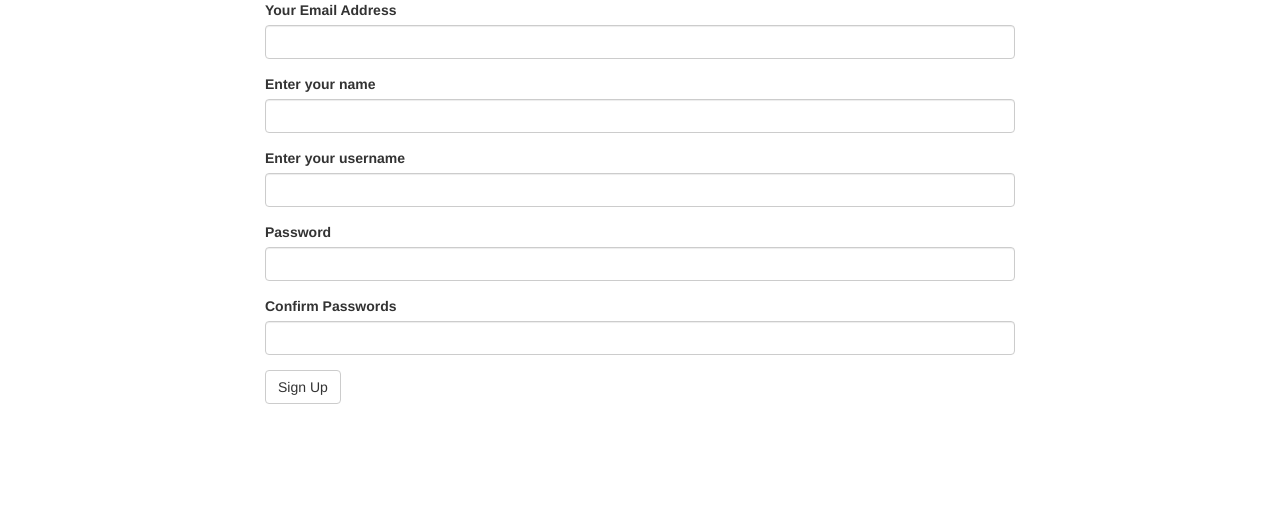
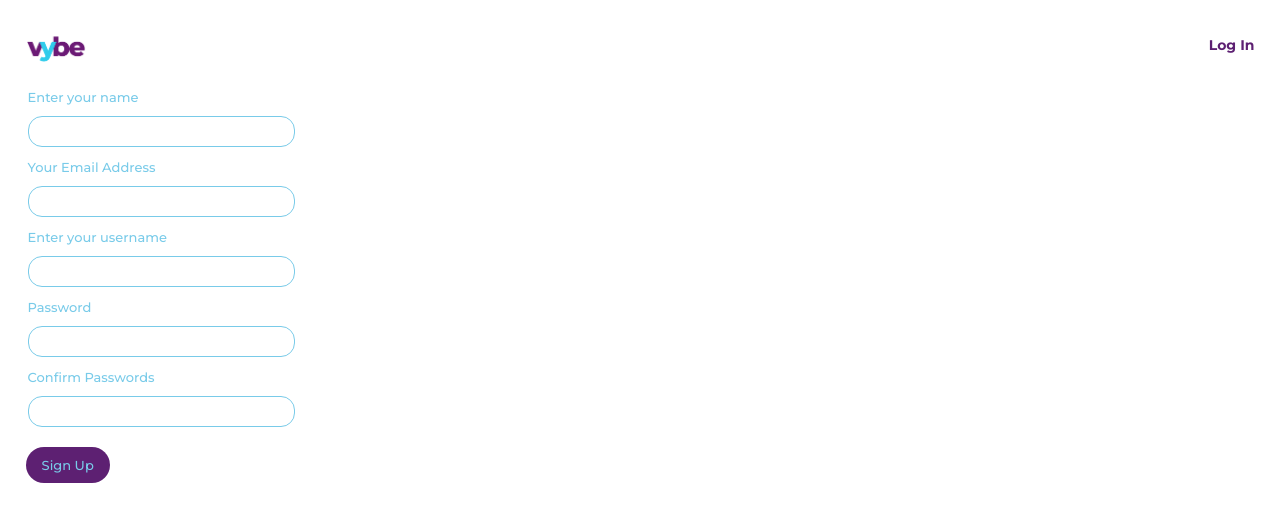
Before and after one commit to tc-mwangi/land-repo, a Flask app: page /authenticate/register in a window 1280 px wide. Shown: the top 522 px of the page. Run offline with Flask 2, Linux system fonts and the light colour scheme; some libraries are stand-ins or nearby versions.

Commit message:
restyle the registration page

```diff
--- a/app/assets/style.scss
+++ b/app/assets/style.scss
@@ -4,6 +4,8 @@ $main: #5d2072;
 $first-light: #79cbe9;
 $second-light: #f7f421;
 $second-dark: #f7f421;
+
+$page-margin: 1.5% 2%;
 
 @mixin font($color: $first-light,$weight: 500,$size: 14px,$family: $fonts) {
    font-family: $family;
@@ -67,7 +69,7 @@ ul li {
 }
 
 header {
-   margin: 1.5% 2%;
+   margin: $page-margin;
 }
 
 .header-text {
@@ -107,3 +109,34 @@ header {
    border-radius: 20px;
    font-weight: 600;
 }
+
+.form-page {
+   margin: $page-margin;
+}
+
+fieldset {
+   border: none;
+   padding: 0;
+}
+
+.form {
+   label {
+      @include font($first-light,500,13px);
+      margin: 4px 0;
+   }
+
+   .input {
+      margin: 10px 0;
+      border: 1px solid $first-light;
+      background: transparent;
+      padding: 7px 10px;
+      width: 20%;
+      border-radius: 14px;
+   }
+
+   .main-btn {
+      margin: 10px 0;
+      background-color: $main;
+      @include font($first-light,500,13px);
+   }
+}
--- a/app/static/css/style.css
+++ b/app/static/css/style.css
@@ -104,4 +104,39 @@ header {
   border-radius: 20px;
   font-weight: 600;
 }
+
+.form-page {
+  margin: 1.5% 2%;
+}
+
+fieldset {
+  border: none;
+  padding: 0;
+}
+
+.form label {
+  font-family: "Montserrat", sans-serif;
+  color: #79cbe9;
+  font-weight: 500;
+  font-size: 13px;
+  margin: 4px 0;
+}
+
+.form .input {
+  margin: 10px 0;
+  border: 1px solid #79cbe9;
+  background: transparent;
+  padding: 7px 10px;
+  width: 20%;
+  border-radius: 14px;
+}
+
+.form .main-btn {
+  margin: 10px 0;
+  background-color: #5d2072;
+  font-family: "Montserrat", sans-serif;
+  color: #79cbe9;
+  font-weight: 500;
+  font-size: 13px;
+}
 /*# sourceMappingURL=style.css.map */
--- a/app/templates/auth/register.html
+++ b/app/templates/auth/register.html
@@ -1,17 +1,44 @@
-{% extends 'base.html'%}
-{% import 'bootstrap/wtf.html' as wtf%}
+{% extends 'layout.html' %}
 
 {% block content %}
-<div class="container">
-<div class="row">
-<div class="col-md-2"> </div>
-<div class="col-md-8">
 
-{{wtf.quick_form(registration_form)}}
+   <div class="form-page">
+      {% include "nav.html" %}
 
-</div>
-<div class="col-md-2"></div>
-</div>
-</div>
+      <div class="form">
+         <form method='POST' action="">
+            {{ registration_form.hidden_tag() }}
+            <fieldset>
+               <div>
+                  {{ registration_form.name.label(class="") }}<br>
+                  {{ registration_form.name(class="input") }}
+               </div>
+               <div>
+                  {{ registration_form.email.label(class="") }}<br>
+                  {{ registration_form.email(class="input") }}
+               </div>
+               <div>
+                  {{ registration_form.username.label(class="") }}<br>
+                  {{ registration_form.username(class="input") }}
+               </div>
+               <div>
+                  {{ registration_form.password.label(class="") }}<br>
+                  {{ registration_form.password(class="input") }}
+               </div>
+               <div>
+                  {{ registration_form.password_confirm.label(class="") }}<br>
+                  {{ registration_form.password_confirm(class="input") }}
+               </div>
+            </fieldset>
+            <div>
+               {{ registration_form.submit(class="main-btn") }}
+            </div>
+         </form>
+      </div>
 
-{% endblock%}
+   </div>
+
+
+
+
+{% endblock %}
```
Also changed, not shown: 1 other file.
